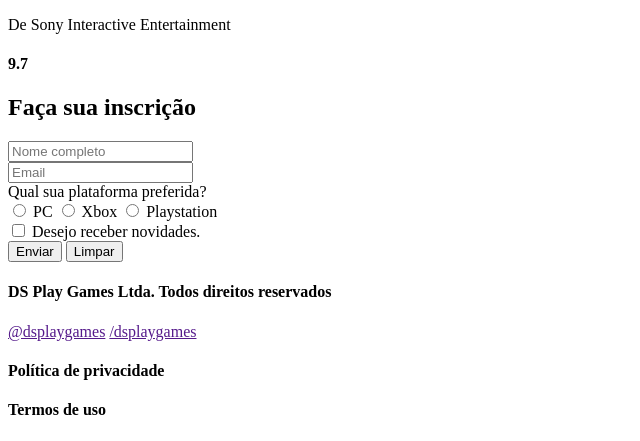
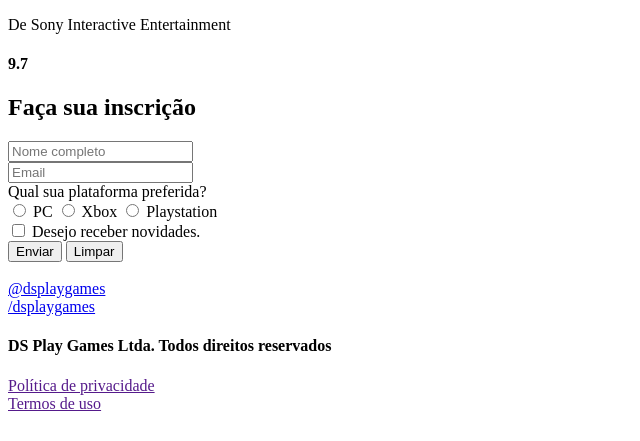
Before and after one commit to FabioL-96/Desafio.HTML--Estrutura.e.Semantica, a plain HTML site: page MyProject/index.html in a window 1280 px wide. Shown: the part 2135-2576 px from the top of the page, without its empty margins (0-640 px from the left). Drawn offline with Linux system fonts and the light colour scheme.

Commit message:
Atualização no rodapé da página <footer update/>

```diff
--- a/MyProject/index.html
+++ b/MyProject/index.html
@@ -171,12 +171,23 @@
             </form>
         </section>
     </main>
+
     <footer>
-        <h4>DS Play Games Ltda. Todos direitos reservados</h4>
-        <a href="">@dsplaygames</a>
-        <a href="">/dsplaygames</a>
-        <h4>Política de privacidade</h4>
-        <h4>Termos de uso</h4>
+        <div>
+            <div>
+                <br><a href="#">@dsplaygames</a>
+                <br><a href="#">/dsplaygames</a>
+            </div>
+
+            <div>
+                <h4>DS Play Games Ltda. Todos direitos reservados</h4>
+            </div>
+
+            <div>
+                <a href="">Política de privacidade</a>
+                <br><a href="">Termos de uso</a>
+            </div>
+        </div>
     </footer>
 </body>
 
```
